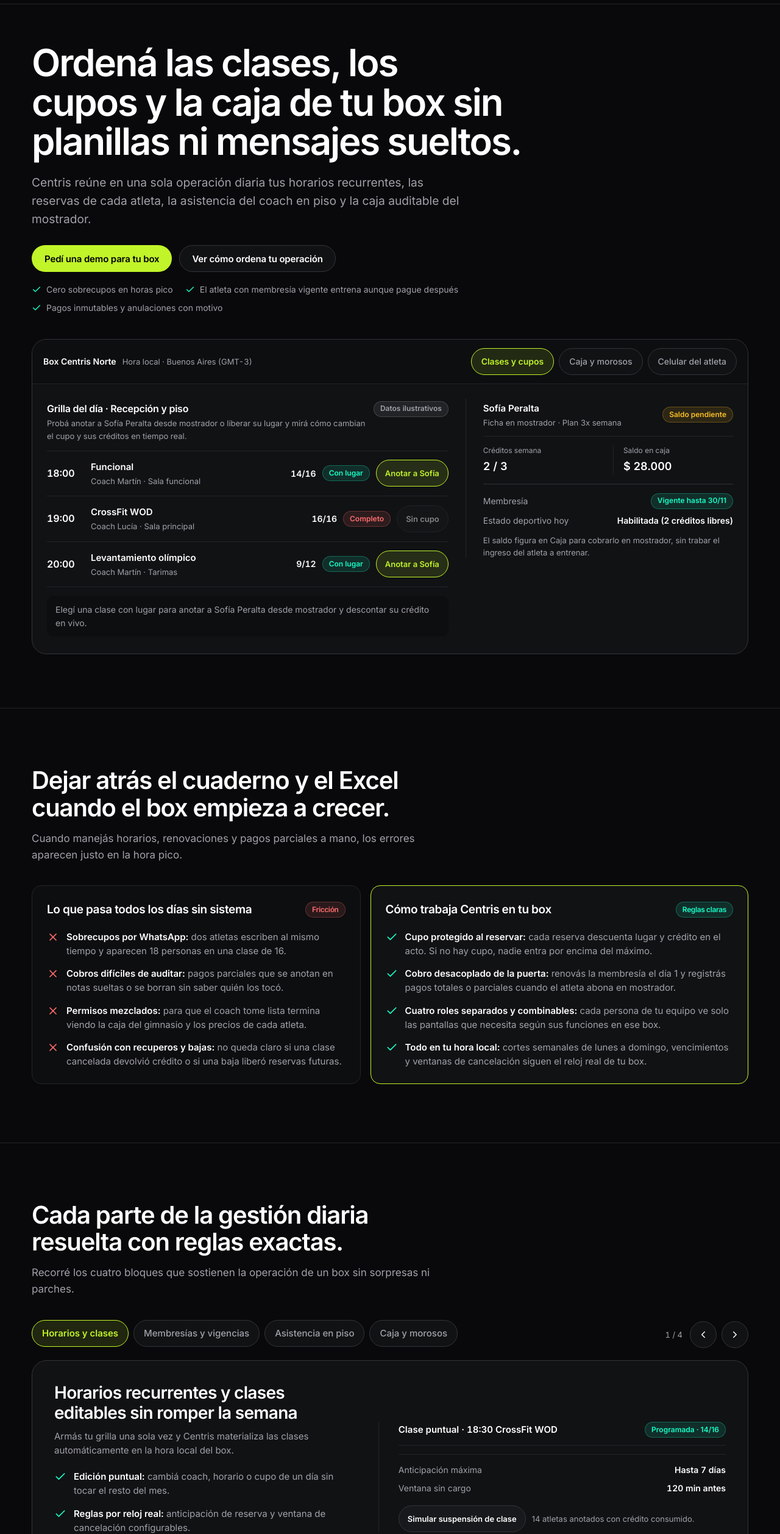
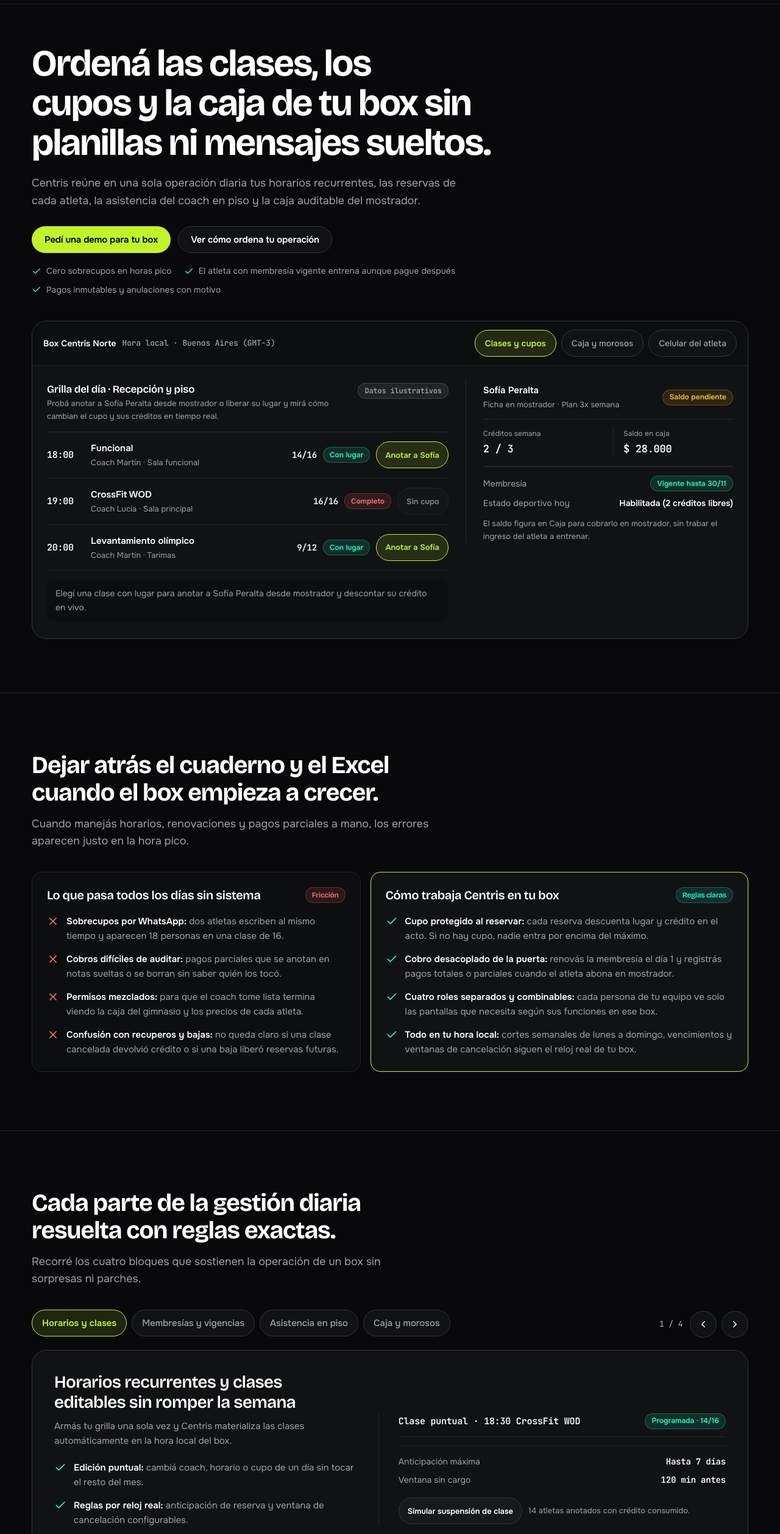
Before and after one commit to matias-ac/centris-landing, a website: page index.html in a window 1280 px wide. Shown: the part 66-2582 px from the top of the page at 61% size. Drawn offline with nearby package versions, Linux system fonts and the light colour scheme.

Commit message:
feat: impeccable typeset sistema tipografico establecido y cambios aplicados

```diff
--- a/index.html
+++ b/index.html
@@ -12,7 +12,7 @@
   <link rel="manifest" href="./site.webmanifest" />
   <link rel="preconnect" href="https://fonts.googleapis.com" />
   <link rel="preconnect" href="https://fonts.gstatic.com" crossorigin />
-  <link href="https://fonts.googleapis.com/css2?family=Inter:wght@300;400;500;600;700&display=swap" rel="stylesheet" />
+  <link href="https://fonts.googleapis.com/css2?family=Bricolage+Grotesque:wght@600;700&family=JetBrains+Mono:wght@500;600&family=Onest:wght@400;500;600&display=swap" rel="stylesheet" />
   <style>
     :root,
     html.dark {
@@ -63,12 +63,33 @@
       --radius-control: 12px;
       --radius-pill: 9999px;
 
-      --font-sans: "Inter", ui-sans-serif, system-ui, -apple-system, BlinkMacSystemFont, "Segoe UI", sans-serif;
+      --font-display: "Bricolage Grotesque", ui-sans-serif, system-ui, sans-serif;
+      --font-sans: "Onest", "DM Sans", ui-sans-serif, system-ui, -apple-system, BlinkMacSystemFont, "Segoe UI", sans-serif;
+      --font-mono: "JetBrains Mono", ui-monospace, "SFMono-Regular", Menlo, Monaco, Consolas, monospace;
+
+      --p-scale: 1;
+      --text-display: calc(clamp(2.35rem, 5vw, 3.8rem) * var(--p-scale, 1));
+      --text-h1: calc(clamp(1.75rem, 3.2vw, 2.5rem) * var(--p-scale, 1));
+      --text-h2: calc(clamp(1.375rem, 2.2vw, 1.75rem) * var(--p-scale, 1));
+      --text-h3: calc(1.25rem * var(--p-scale, 1));
+      --text-subhead: calc(1.0625rem * var(--p-scale, 1));
+      --text-lead: calc(clamp(1.0625rem, 1.4vw, 1.1875rem) * var(--p-scale, 1));
+      --text-body: calc(1rem * var(--p-scale, 1));
+      --text-ui: calc(0.9375rem * var(--p-scale, 1));
+      --text-sm: calc(0.875rem * var(--p-scale, 1));
+      --text-xs: calc(0.8125rem * var(--p-scale, 1));
+      --text-badge: calc(0.75rem * var(--p-scale, 1));
+
+      --body-leading: 1.6;
+      --body-tracking: 0.004em;
+
       --ease-out-expo: cubic-bezier(0.16, 1, 0.3, 1);
     }
 
     html.light {
       color-scheme: light;
+      --body-leading: 1.55;
+      --body-tracking: 0em;
       --bg-canvas: #f4f4f5;
       --bg-surface: #ffffff;
       --bg-elevated: #eceef0;
@@ -157,14 +178,23 @@
       background: var(--bg-canvas);
       color: var(--text-primary);
       font-family: var(--font-sans);
-      font-size: 1rem;
-      line-height: 1.55;
+      font-size: var(--text-body);
+      line-height: var(--body-leading);
+      letter-spacing: var(--body-tracking);
       -webkit-font-smoothing: antialiased;
       text-rendering: optimizeLegibility;
       overflow-x: hidden;
       transition: background 180ms ease, color 180ms ease;
     }
 
+    h1, h2, h3, .faq-trigger span {
+      text-wrap: balance;
+    }
+
+    p, .check-list li, .faq-answer, .live-log, .role-boundary-note, .roles-shared-note {
+      text-wrap: pretty;
+    }
+
     a {
       color: inherit;
       text-decoration-thickness: 1px;
@@ -177,7 +207,9 @@
     }
 
     .tabular-nums {
+      font-family: var(--font-mono);
       font-variant-numeric: tabular-nums;
+      letter-spacing: -0.015em;
     }
 
     .sr-only {
@@ -508,17 +540,18 @@
 
     .section-title {
       margin: 0 0 14px;
-      font-size: clamp(1.75rem, 3.2vw, 2.5rem);
-      font-weight: 600;
+      font-family: var(--font-display);
+      font-size: var(--text-h1);
+      font-weight: 700;
       line-height: 1.12;
-      letter-spacing: -0.028em;
+      letter-spacing: -0.026em;
       color: var(--text-primary);
       text-wrap: balance;
     }
 
     .section-lead {
       margin: 0;
-      font-size: 1.0625rem;
+      font-size: var(--text-lead);
       line-height: 1.6;
       color: var(--text-secondary);
       max-width: 62ch;
@@ -544,18 +577,19 @@
 
     .hero-title {
       margin: 0 0 20px;
-      font-size: clamp(2.25rem, 5.2vw, 3.85rem);
-      font-weight: 600;
-      line-height: 1.05;
-      letter-spacing: -0.035em;
+      font-family: var(--font-display);
+      font-size: var(--text-display);
+      font-weight: 700;
+      line-height: 1.07;
+      letter-spacing: -0.032em;
       color: var(--text-primary);
       text-wrap: balance;
     }
 
     .hero-subtitle {
       margin: 0 0 28px;
-      font-size: clamp(1.0625rem, 1.5vw, 1.25rem);
-      line-height: 1.55;
+      font-size: var(--text-lead);
+      line-height: 1.6;
       color: var(--text-secondary);
       max-width: 60ch;
     }
@@ -709,15 +743,18 @@
 
     .cockpit-card-title {
       margin: 0;
-      font-size: 1rem;
+      font-family: var(--font-display);
+      font-size: var(--text-subhead);
       font-weight: 600;
+      line-height: 1.3;
       letter-spacing: -0.015em;
     }
 
     .cockpit-card-sub {
       margin: 2px 0 0;
-      font-size: 0.8125rem;
+      font-size: var(--text-xs);
       color: var(--text-secondary);
+      max-width: 62ch;
     }
 
     .class-list {
@@ -741,7 +778,8 @@
     }
 
     .class-time {
-      font-size: 1rem;
+      font-family: var(--font-mono);
+      font-size: 0.9375rem;
       font-weight: 600;
       color: var(--text-primary);
       min-width: 56px;
@@ -749,13 +787,13 @@
 
     .class-meta-title {
       font-weight: 600;
-      font-size: 0.9375rem;
+      font-size: var(--text-ui);
       color: var(--text-primary);
       overflow-wrap: break-word;
     }
 
     .class-meta-coach {
-      font-size: 0.8125rem;
+      font-size: var(--text-xs);
       color: var(--text-secondary);
       margin-top: 2px;
       overflow-wrap: break-word;
@@ -776,7 +814,8 @@
     }
 
     .capacity-pill {
-      font-size: 0.875rem;
+      font-family: var(--font-mono);
+      font-size: var(--text-sm);
       font-weight: 600;
       color: var(--text-primary);
     }
@@ -896,7 +935,8 @@
     }
 
     .mini-stat-value {
-      font-size: 1.125rem;
+      font-family: var(--font-mono);
+      font-size: var(--text-subhead);
       font-weight: 600;
       color: var(--text-primary);
       margin-top: 2px;
@@ -981,10 +1021,13 @@
 
     .panel-heading {
       margin: 0 0 18px;
-      font-size: 1.1875rem;
+      font-family: var(--font-display);
+      font-size: var(--text-h3);
       font-weight: 600;
-      letter-spacing: -0.02em;
+      line-height: 1.25;
+      letter-spacing: -0.018em;
       display: flex;
+      flex-wrap: wrap;
       align-items: center;
       justify-content: space-between;
       gap: 12px;
@@ -1004,7 +1047,11 @@
       gap: 12px;
       align-items: start;
       color: var(--text-secondary);
-      font-size: 0.9375rem;
+      font-size: var(--text-ui);
+    }
+
+    .check-list li span {
+      max-width: 65ch;
     }
 
     .check-list strong {
@@ -1106,7 +1153,8 @@
     }
 
     .ops-step-counter {
-      font-size: 0.8125rem;
+      font-family: var(--font-mono);
+      font-size: var(--text-xs);
       color: var(--text-secondary);
       padding: 0 4px;
     }
@@ -1162,9 +1210,10 @@
 
     .ops-slide-title {
       margin: 0 0 10px;
-      font-size: clamp(1.375rem, 2.2vw, 1.75rem);
+      font-family: var(--font-display);
+      font-size: var(--text-h2);
       font-weight: 600;
-      letter-spacing: -0.025em;
+      letter-spacing: -0.022em;
       line-height: 1.18;
       color: var(--text-primary);
     }
@@ -1172,8 +1221,8 @@
     .ops-slide-lead {
       margin: 0 0 20px;
       color: var(--text-secondary);
-      font-size: 0.9375rem;
-      max-width: 50ch;
+      font-size: var(--text-ui);
+      max-width: 52ch;
     }
 
     .ops-proof-box {
@@ -1282,12 +1331,13 @@
 
     .audit-step {
       display: flex;
+      flex-wrap: wrap;
       align-items: center;
       justify-content: space-between;
       gap: 12px;
       padding: 12px 0;
       border-bottom: 1px solid var(--border-subtle);
-      font-size: 0.875rem;
+      font-size: var(--text-sm);
     }
 
     .audit-step:last-child {
@@ -1332,15 +1382,18 @@
 
     .role-panel-title {
       margin: 0;
-      font-size: 1.25rem;
+      font-family: var(--font-display);
+      font-size: var(--text-h3);
       font-weight: 600;
-      letter-spacing: -0.02em;
+      line-height: 1.25;
+      letter-spacing: -0.018em;
     }
 
     .role-panel-summary {
       margin: 0;
       color: var(--text-secondary);
-      font-size: 0.9375rem;
+      font-size: var(--text-ui);
+      max-width: 62ch;
     }
 
     .role-card .check-list {
@@ -1353,8 +1406,9 @@
       margin-top: auto;
       padding-top: 12px;
       border-top: 1px solid var(--border-subtle);
-      font-size: 0.8125rem;
+      font-size: var(--text-xs);
       color: var(--text-secondary);
+      max-width: 62ch;
     }
 
     .role-boundary-note strong {
@@ -1367,7 +1421,7 @@
       border-radius: var(--radius-control);
       background: var(--bg-inset);
       border: 1px solid var(--border-subtle);
-      font-size: 0.875rem;
+      font-size: var(--text-sm);
       color: var(--text-secondary);
     }
 
@@ -1400,19 +1454,23 @@
 
     .modality-name {
       margin: 0;
-      font-size: 1.125rem;
+      font-family: var(--font-display);
+      font-size: var(--text-h3);
       font-weight: 600;
-      letter-spacing: -0.015em;
+      line-height: 1.25;
+      letter-spacing: -0.018em;
     }
 
     .modality-desc {
       margin: 0;
       color: var(--text-secondary);
-      font-size: 0.9375rem;
+      font-size: var(--text-ui);
+      max-width: 60ch;
     }
 
     .modality-example {
-      font-size: 0.875rem;
+      font-family: var(--font-mono);
+      font-size: var(--text-xs);
       color: var(--text-primary);
       border-top: 1px solid var(--border-subtle);
       padding-top: 14px;
@@ -1488,8 +1546,9 @@
     .faq-answer {
       padding: 0 20px 18px;
       color: var(--text-secondary);
-      font-size: 0.9375rem;
-      line-height: 1.6;
+      font-size: var(--text-body);
+      line-height: 1.62;
+      max-width: 66ch;
     }
 
     .faq-answer[hidden] {
@@ -1564,11 +1623,6 @@
       transition: border-color 150ms ease, background 150ms ease;
     }
 
-    .field input,
-    .field select {
-      height: 46px;
-    }
-
     .field select {
       appearance: none;
       -webkit-appearance: none;
@@ -1633,10 +1687,10 @@
       border-radius: 8px;
       background: var(--bg-inset);
       border: 1px solid var(--border-subtle);
-      font-size: 0.8125rem;
+      font-size: var(--text-xs);
       color: var(--text-secondary);
       white-space: pre-wrap;
-      font-family: var(--font-sans);
+      font-family: var(--font-mono);
     }
 
     .form-feedback-actions {
@@ -1799,7 +1853,7 @@
             Ordená las clases, los cupos y la caja de tu box sin planillas ni mensajes sueltos.
           </h1>
           <p class="hero-subtitle">
-            Centris reúne en una sola operación diaria tus horarios recurrentes, las reservas de cada atleta, la asistencia del coach en piso y la caja auditable del mostrador.
+            Centris reúne en una sola operación diaria tus horarios recurrentes, las reservas de cada atleta, la asistencia del coach en piso y la caja auditable del&nbsp;mostrador.
           </p>
           <div class="hero-actions">
             <a href="#pedir-demo" class="btn btn-volt">Pedí una demo para tu box</a>
@@ -1848,8 +1902,8 @@
                 <div class="cockpit-card">
                   <div class="cockpit-card-head">
                     <div>
-                      <h2 class="cockpit-card-title">Grilla del día · Recepción y piso</h2>
-                      <p class="cockpit-card-sub">Probá anotar a Sofía Peralta desde mostrador o liberar su lugar y mirá cómo cambian el cupo y sus créditos en tiempo real.</p>
+                      <div class="cockpit-card-title">Grilla del día · Recepción y piso</div>
+                      <p class="cockpit-card-sub">Probá anotar a Sofía Peralta desde mostrador o liberar su lugar y mirá cómo cambian el cupo y sus créditos en tiempo&nbsp;real.</p>
                     </div>
                     <span class="badge badge-zinc tabular-nums">Datos ilustrativos</span>
                   </div>
@@ -1935,7 +1989,7 @@
                     </div>
                   </div>
                   <p class="cockpit-card-sub" style="margin-top: 12px;">
-                    El saldo figura en Caja para cobrarlo en mostrador, sin trabar el ingreso del atleta a entrenar.
+                    El saldo figura en Caja para cobrarlo en mostrador, sin trabar el ingreso del atleta a&nbsp;entrenar.
                   </p>
                 </div>
               </div>
@@ -1946,8 +2000,8 @@
               <div class="cockpit-card">
                 <div class="cockpit-card-head">
                   <div>
-                    <h2 class="cockpit-card-title">Movimientos de caja y estado de cuentas</h2>
-                    <p class="cockpit-card-sub">Los pagos registrados quedan firmes. Si hubo un error de carga, un Administrador registra una anulación con motivo.</p>
+                    <div class="cockpit-card-title">Movimientos de caja y estado de cuentas</div>
+                    <p class="cockpit-card-sub">Los pagos registrados quedan firmes. Si hubo un error de carga, un Administrador registra una anulación con&nbsp;motivo.</p>
                   </div>
                   <span class="badge badge-mint">Historial auditable</span>
                 </div>
@@ -2041,8 +2095,8 @@
                 </div>
 
                 <div class="cockpit-card">
-                  <h2 class="cockpit-card-title">Autogestión simple desde el celular</h2>
-                  <p class="cockpit-card-sub" style="margin-bottom: 14px;">Sin mensajes de WhatsApp ni esperar que alguien responda en mostrador.</p>
+                  <div class="cockpit-card-title">Autogestión simple desde el celular</div>
+                  <p class="cockpit-card-sub" style="margin-bottom: 14px;">Sin mensajes de WhatsApp ni esperar que alguien responda en&nbsp;mostrador.</p>
                   <ul class="check-list">
                     <li>
                       <svg class="icon-inline" viewBox="0 0 24 24" fill="none" stroke="var(--mint)" stroke-width="2.1" stroke-linecap="round" stroke-linejoin="round" aria-hidden="true"><polyline points="20 6 9 17 4 12"/></svg>
@@ -2135,7 +2189,7 @@
         <div class="section-header">
           <h2 id="operacion-heading" class="section-title">Cada parte de la gestión diaria resuelta con reglas exactas.</h2>
           <p class="section-lead">
-            Recorré los cuatro bloques que sostienen la operación de un box sin sorpresas ni parches.
+            Recorré los cuatro bloques que sostienen la operación de un box sin sorpresas ni&nbsp;parches.
           </p>
         </div>
 
@@ -2496,7 +2550,7 @@
             </div>
             <h3 class="modality-name">Cupo fijo por semana</h3>
             <p class="modality-desc">
-              Ideal para atletas de 2 o 3 veces por semana. Los créditos se renuevan en cada período de lunes a domingo dentro de la vigencia de la membresía, sin acumulación de semanas anteriores.
+              Ideal para atletas de 2 o 3 veces por semana. Los créditos se renuevan en cada período de lunes a domingo dentro de la vigencia de la membresía, sin acumulación de semanas&nbsp;anteriores.
             </p>
             <div class="modality-example tabular-nums">
               Ejemplo: Plan 3x semana · 30 días de vigencia · 3 créditos por semana.
@@ -2509,7 +2563,7 @@
             </div>
             <h3 class="modality-name">Bolsa total de créditos</h3>
             <p class="modality-desc">
-              Entregás una cantidad fija de créditos para gastar libremente durante toda la vigencia de la membresía (por ejemplo, un pack mensual o trimestral sin tope semanal).
+              Entregás una cantidad fija de créditos para gastar libremente durante toda la vigencia de la membresía (por ejemplo, un pack mensual o trimestral sin tope&nbsp;semanal).
             </p>
             <div class="modality-example tabular-nums">
               Ejemplo: Pack 12 clases · 30 días de vigencia · 12 créditos totales.
@@ -2522,7 +2576,7 @@
             </div>
             <h3 class="modality-name">Pase libre sin conteo de créditos</h3>
             <p class="modality-desc">
-              Para atletas con pase libre mensual. Pueden reservar todas las clases que quieran dentro de la vigencia y sin superponerse en el mismo horario.
+              Para atletas con pase libre mensual. Pueden reservar todas las clases que quieran dentro de la vigencia y sin superponerse en el mismo&nbsp;horario.
             </p>
             <div class="modality-example tabular-nums">
               Ejemplo: Libre Full · 30 días de vigencia · reservas ilimitadas.
```
